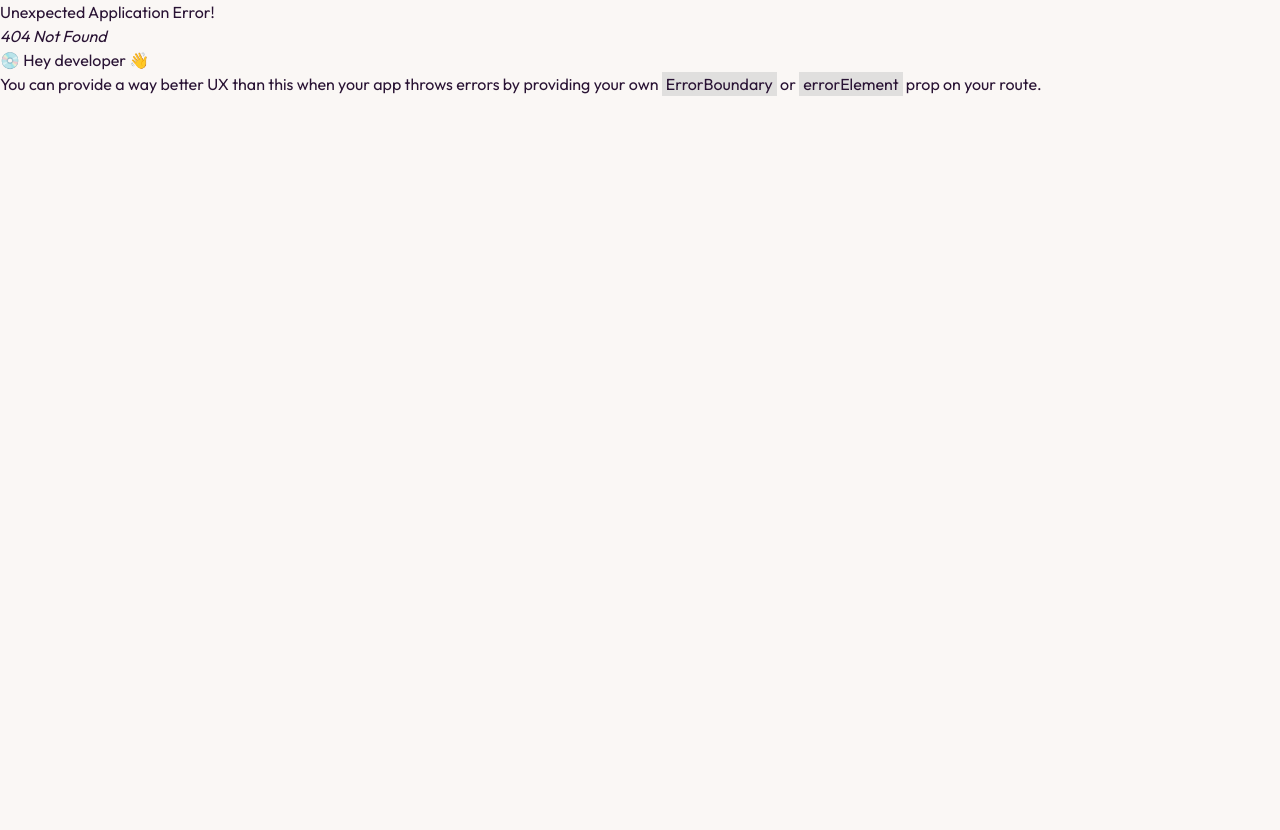
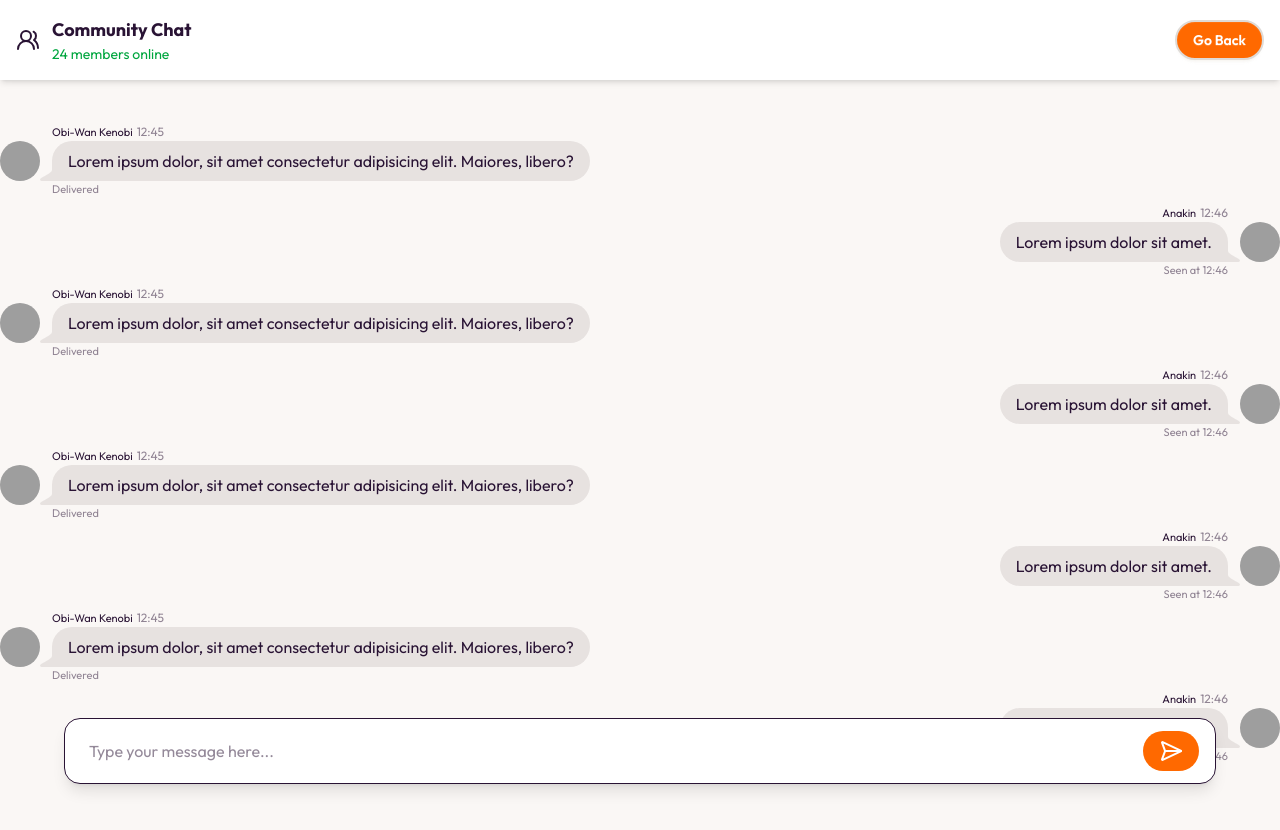
Before and after one commit to amandotyadav/aashray, a React (Vite) app in the folder frontend/: page /communitychat in a window 1280 px wide. Before the commit this address had no page. Shown: the top 830 px of the page. Before the commit the page ends 800 px from the top, so only its background shows below. Built offline with nearby package versions, Linux system fonts and the light colour scheme; grey boxes are pictures that could not be loaded.

Commit message:
Added community chat page

```diff
--- a/frontend/index.html
+++ b/frontend/index.html
@@ -4,6 +4,11 @@
     <meta charset="UTF-8" />
     <link rel="icon" type="image/svg+xml" href="/logo.svg" />
     <meta name="viewport" content="width=device-width, initial-scale=1.0" />
+    <meta
+      name="viewport"
+      content="width=device-width, initial-scale=1, maximum-scale=1, user-scalable=no"
+    />
+
     <title>Aashray</title>
   </head>
   <body>
--- a/frontend/src/components/Footer.jsx
+++ b/frontend/src/components/Footer.jsx
@@ -234,7 +234,7 @@ const Footer = () => {
       <div className="max-w-7xl mx-auto px-6 py-12 flex flex-col items-center text-center">
         {/* Logo */}
         <div className="flex items-center justify-center gap-3 mb-4">
-          <div className="w-14 h-14 bg-gradient-to-br from-orange-400 to-orange-600 rounded-2xl flex items-center justify-center shadow-lg shadow-orange-500/30">
+          <div className="w-14 h-14 bg-linear-to-br from-orange-400 to-orange-600 rounded-2xl flex items-center justify-center shadow-lg shadow-orange-500/30">
             <Heart className="w-7 h-7 text-white fill-white" />
           </div>
           <h2 className="text-3xl font-bold text-gray-800">AASHRAY</h2>
--- a/frontend/src/components/Hero.jsx
+++ b/frontend/src/components/Hero.jsx
@@ -1,8 +1,10 @@
 import React from "react";
 import assets from "../assets/assets";
 import { Users } from "lucide-react";
+import { useNavigate } from "react-router-dom";
 
 const Hero = () => {
+  const navigate = useNavigate();
   return (
     <div
       className="hero min-h-screen bg-cover bg-center relative"
@@ -28,7 +30,10 @@ const Hero = () => {
             new skills, and build meaningful relationships.
           </p>
 
-          <button className="btn btn-lg flex items-center gap-2 mt-2 shadow-md hover:scale-105 transition-transform duration-300">
+          <button
+            onClick={() => navigate("/communitychat")}
+            className="btn btn-lg flex items-center gap-2 mt-2 shadow-md hover:scale-105 transition-transform duration-300"
+          >
             <Users className="w-5 h-5" />
             <span>Join the Conversation</span>
           </button>
--- /dev/null
+++ b/frontend/src/layouts/ChatComponentLayout.jsx
@@ -0,0 +1,7 @@
+import React from "react";
+
+const ChatComponentLayout = ({ children }) => {
+  return <div>{children}</div>;
+};
+
+export default ChatComponentLayout;
--- a/frontend/src/main.jsx
+++ b/frontend/src/main.jsx
@@ -11,12 +11,26 @@ import Home from "./pages/Home.jsx";
 import Friends from "./pages/Friends.jsx";
 import Contact from "./pages/Contact.jsx";
 import About from "./pages/About.jsx";
+import CommunityChat from "./pages/CommunityChat.jsx";
+import ChatComponentLayout from "./layouts/ChatComponentLayout.jsx";
 
 const router = createBrowserRouter(
   createRoutesFromElements(
-    <Route path="/" element={<App />}>
-      <Route index element={<Home />} />
-    </Route>
+    <>
+      <Route path="/" element={<App />}>
+        <Route index element={<Home />} />
+        {/* <Route path="communitychat" element={<CommunityChat />} /> */}
+      </Route>
+
+      <Route
+        path="communitychat"
+        element={
+          <ChatComponentLayout>
+            <CommunityChat />
+          </ChatComponentLayout>
+        }
+      />
+    </>
   )
 );
 
--- /dev/null
+++ b/frontend/src/pages/CommunityChat.jsx
@@ -0,0 +1,195 @@
+import {
+  ArrowBigLeft,
+  EllipsisVertical,
+  SendHorizontal,
+  UsersRound,
+} from "lucide-react";
+import React from "react";
+import { useNavigate } from "react-router-dom";
+
+const CommunityChat = () => {
+  const navigate = useNavigate();
+  return (
+    <div className="w-full max-h-screen">
+      {/* topbar */}
+      <div className="w-full h-20 flex items-center justify-between px-4 shadow-md fixed top-0 left-0 z-50 bg-white">
+        <div className="flex gap-3 items-center">
+          <UsersRound />
+          <div className="flex flex-col">
+            <span className="font-bold text-lg">Community Chat</span>
+            <span className="text-sm text-green-600">24 members online</span>
+          </div>
+        </div>
+
+        <div
+          onClick={() => navigate(-1)}
+          className="cursor-pointer flex items-center gap-1 px-4 py-2 btn bg-orange-500 text-white"
+        >
+          {/* <ArrowBigLeft /> */}
+          <span>Go Back</span>
+        </div>
+      </div>
+
+      {/* chat area */}
+      <div className="w-full h-screen relative">
+        {/* chat */}
+        <div className="py-30 max-w-7xl mx-auto px-4 xl:px-0">
+          <div className="chat chat-start">
+            <div className="chat-image avatar">
+              <div className="w-10 rounded-full">
+                <img
+                  alt="Tailwind CSS chat bubble component"
+                  src="https://img.daisyui.com/images/profile/demo/kenobee@192.webp"
+                />
+              </div>
+            </div>
+            <div className="chat-header">
+              Obi-Wan Kenobi
+              <time className="text-xs opacity-50">12:45</time>
+            </div>
+            <div className="chat-bubble">
+              Lorem ipsum dolor, sit amet consectetur adipisicing elit. Maiores,
+              libero?
+            </div>
+            <div className="chat-footer opacity-50">Delivered</div>
+          </div>
+          <div className="chat chat-end">
+            <div className="chat-image avatar">
+              <div className="w-10 rounded-full">
+                <img
+                  alt="Tailwind CSS chat bubble component"
+                  src="https://img.daisyui.com/images/profile/demo/anakeen@192.webp"
+                />
+              </div>
+            </div>
+            <div className="chat-header">
+              Anakin
+              <time className="text-xs opacity-50">12:46</time>
+            </div>
+            <div className="chat-bubble">Lorem ipsum dolor sit amet.</div>
+            <div className="chat-footer opacity-50">Seen at 12:46</div>
+          </div>
+          <div className="chat chat-start">
+            <div className="chat-image avatar">
+              <div className="w-10 rounded-full">
+                <img
+                  alt="Tailwind CSS chat bubble component"
+                  src="https://img.daisyui.com/images/profile/demo/kenobee@192.webp"
+                />
+              </div>
+            </div>
+            <div className="chat-header">
+              Obi-Wan Kenobi
+              <time className="text-xs opacity-50">12:45</time>
+            </div>
+            <div className="chat-bubble">
+              Lorem ipsum dolor, sit amet consectetur adipisicing elit. Maiores,
+              libero?
+            </div>
+            <div className="chat-footer opacity-50">Delivered</div>
+          </div>
+          <div className="chat chat-end">
+            <div className="chat-image avatar">
+              <div className="w-10 rounded-full">
+                <img
+                  alt="Tailwind CSS chat bubble component"
+                  src="https://img.daisyui.com/images/profile/demo/anakeen@192.webp"
+                />
+              </div>
+            </div>
+            <div className="chat-header">
+              Anakin
+              <time className="text-xs opacity-50">12:46</time>
+            </div>
+            <div className="chat-bubble">Lorem ipsum dolor sit amet.</div>
+            <div className="chat-footer opacity-50">Seen at 12:46</div>
+          </div>
+          <div className="chat chat-start">
+            <div className="chat-image avatar">
+              <div className="w-10 rounded-full">
+                <img
+                  alt="Tailwind CSS chat bubble component"
+                  src="https://img.daisyui.com/images/profile/demo/kenobee@192.webp"
+                />
+              </div>
+            </div>
+            <div className="chat-header">
+              Obi-Wan Kenobi
+              <time className="text-xs opacity-50">12:45</time>
+            </div>
+            <div className="chat-bubble">
+              Lorem ipsum dolor, sit amet consectetur adipisicing elit. Maiores,
+              libero?
+            </div>
+            <div className="chat-footer opacity-50">Delivered</div>
+          </div>
+          <div className="chat chat-end">
+            <div className="chat-image avatar">
+              <div className="w-10 rounded-full">
+                <img
+                  alt="Tailwind CSS chat bubble component"
+                  src="https://img.daisyui.com/images/profile/demo/anakeen@192.webp"
+                />
+              </div>
+            </div>
+            <div className="chat-header">
+              Anakin
+              <time className="text-xs opacity-50">12:46</time>
+            </div>
+            <div className="chat-bubble">Lorem ipsum dolor sit amet.</div>
+            <div className="chat-footer opacity-50">Seen at 12:46</div>
+          </div>
+          <div className="chat chat-start">
+            <div className="chat-image avatar">
+              <div className="w-10 rounded-full">
+                <img
+                  alt="Tailwind CSS chat bubble component"
+                  src="https://img.daisyui.com/images/profile/demo/kenobee@192.webp"
+                />
+              </div>
+            </div>
+            <div className="chat-header">
+              Obi-Wan Kenobi
+              <time className="text-xs opacity-50">12:45</time>
+            </div>
+            <div className="chat-bubble">
+              Lorem ipsum dolor, sit amet consectetur adipisicing elit. Maiores,
+              libero?
+            </div>
+            <div className="chat-footer opacity-50">Delivered</div>
+          </div>
+          <div className="chat chat-end">
+            <div className="chat-image avatar">
+              <div className="w-10 rounded-full">
+                <img
+                  alt="Tailwind CSS chat bubble component"
+                  src="https://img.daisyui.com/images/profile/demo/anakeen@192.webp"
+                />
+              </div>
+            </div>
+            <div className="chat-header">
+              Anakin
+              <time className="text-xs opacity-50">12:46</time>
+            </div>
+            <div className="chat-bubble">Lorem ipsum dolor sit amet.</div>
+            <div className="chat-footer opacity-50">Seen at 12:46</div>
+          </div>
+        </div>
+
+        {/* typing */}
+        <div className="fixed bottom-4 w-[90%] border py-3 flex items-center justify-between rounded-2xl px-4 left-1/2 -translate-x-1/2 shadow-lg bg-white">
+          <input
+            type="text"
+            placeholder="Type your message here..."
+            className="border-none outline-none w-full px-2"
+          />
+          <button className="cursor-pointer bg-orange-500 text-white px-4 py-2 rounded-full">
+            <SendHorizontal />
+          </button>
+        </div>
+      </div>
+    </div>
+  );
+};
+
+export default CommunityChat;
--- a/frontend/src/pages/Home.jsx
+++ b/frontend/src/pages/Home.jsx
@@ -3,6 +3,7 @@ import Hero from "../components/Hero";
 import Features from "../components/Features";
 import GettingStarted from "../components/GettingStarted";
 import GetStartNow from "../components/GetStartNow";
+import Footer from "../components/Footer";
 
 const Home = () => {
   return (
@@ -11,6 +12,7 @@ const Home = () => {
       <Features />
       <GettingStarted />
       <GetStartNow />
+      <Footer />
     </div>
   );
 };
```
